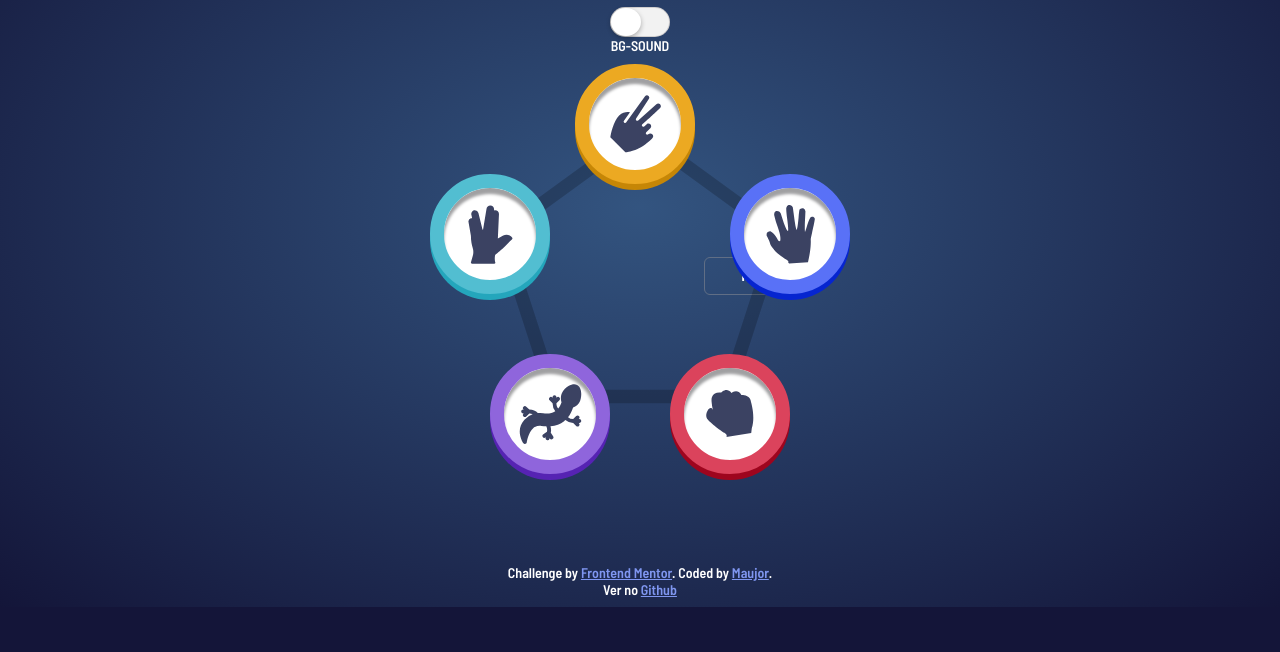
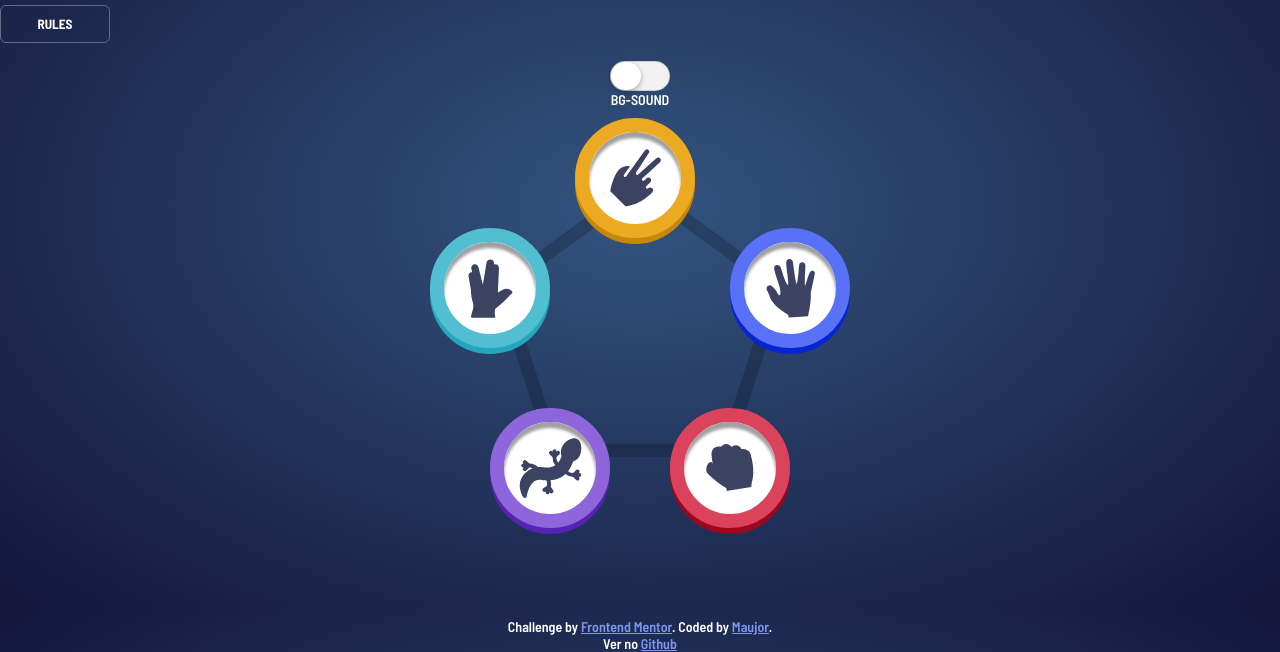
Before and after one commit to Maujor/rock-paper-scissors-lizard-spock, a plain HTML site: page index.html in a window 1280 px wide. Shown: the part 193-845 px from the top of the page. Before the commit the page ends 800 px from the top, so only its background shows below. Drawn offline with Linux system fonts and the light colour scheme.

Commit message:
Posicionamento do botão RULES

```diff
--- a/css/main.css
+++ b/css/main.css
@@ -173,15 +173,13 @@ body h1, section h2 {display: none;}
   box-shadow: 0 6px 0 0 hsl(350, 94%, 32%), inset 0 6px 3px 0 hsl(240, 1%, 63%);
 }
 #openModal {
-  position: absolute;
-  top: 45rem;
-  left: 55vw;
   font-family: "Barlow Semi Condensed", sans-serif;
   background: transparent;
   border: 1px solid hsl(217, 16%, 45%);
   border-radius: 6px;
   color: hsl(0, 0%, 100%);
   width: 11rem;
+  margin: 8px auto;
   padding: 1rem 0;
   font-weight: 700;
   cursor: pointer;
```
